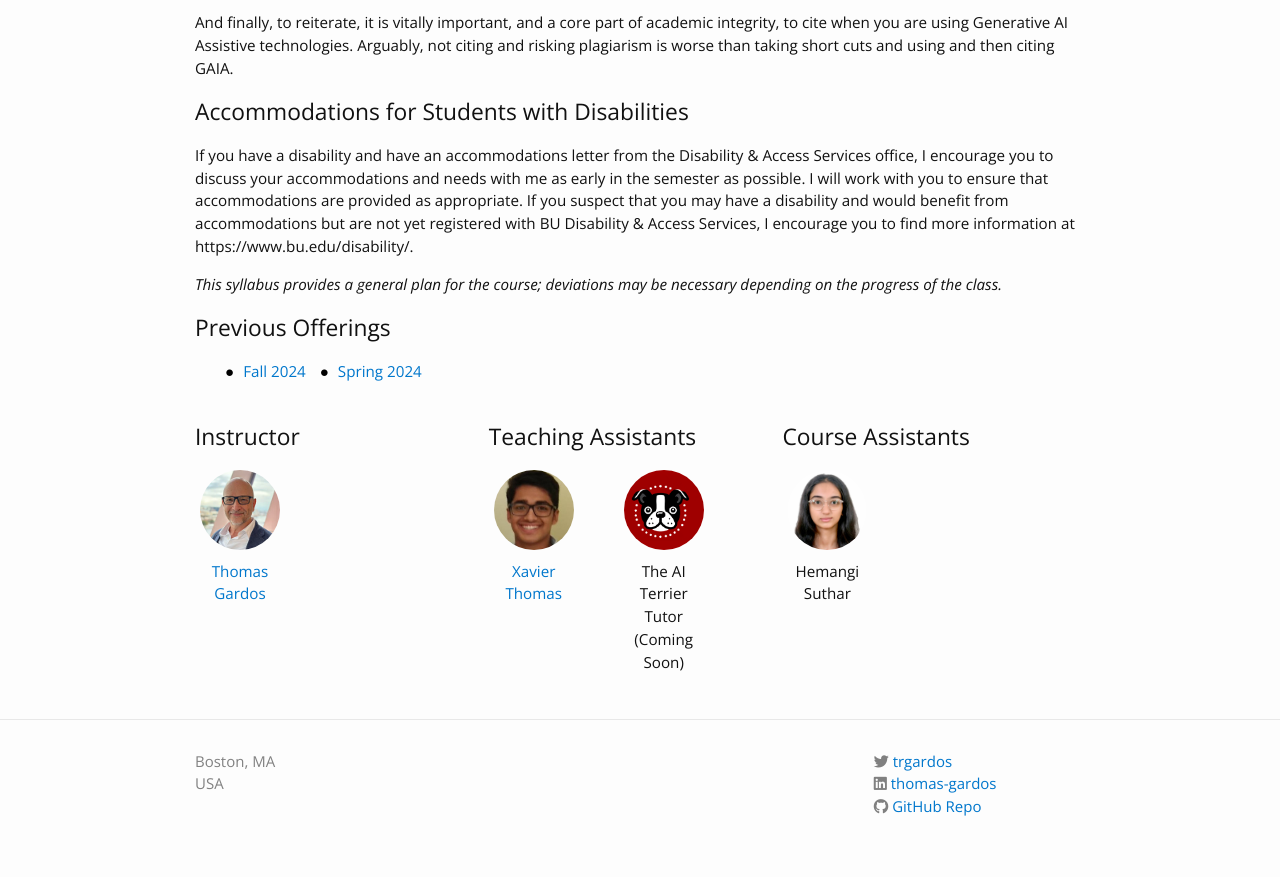
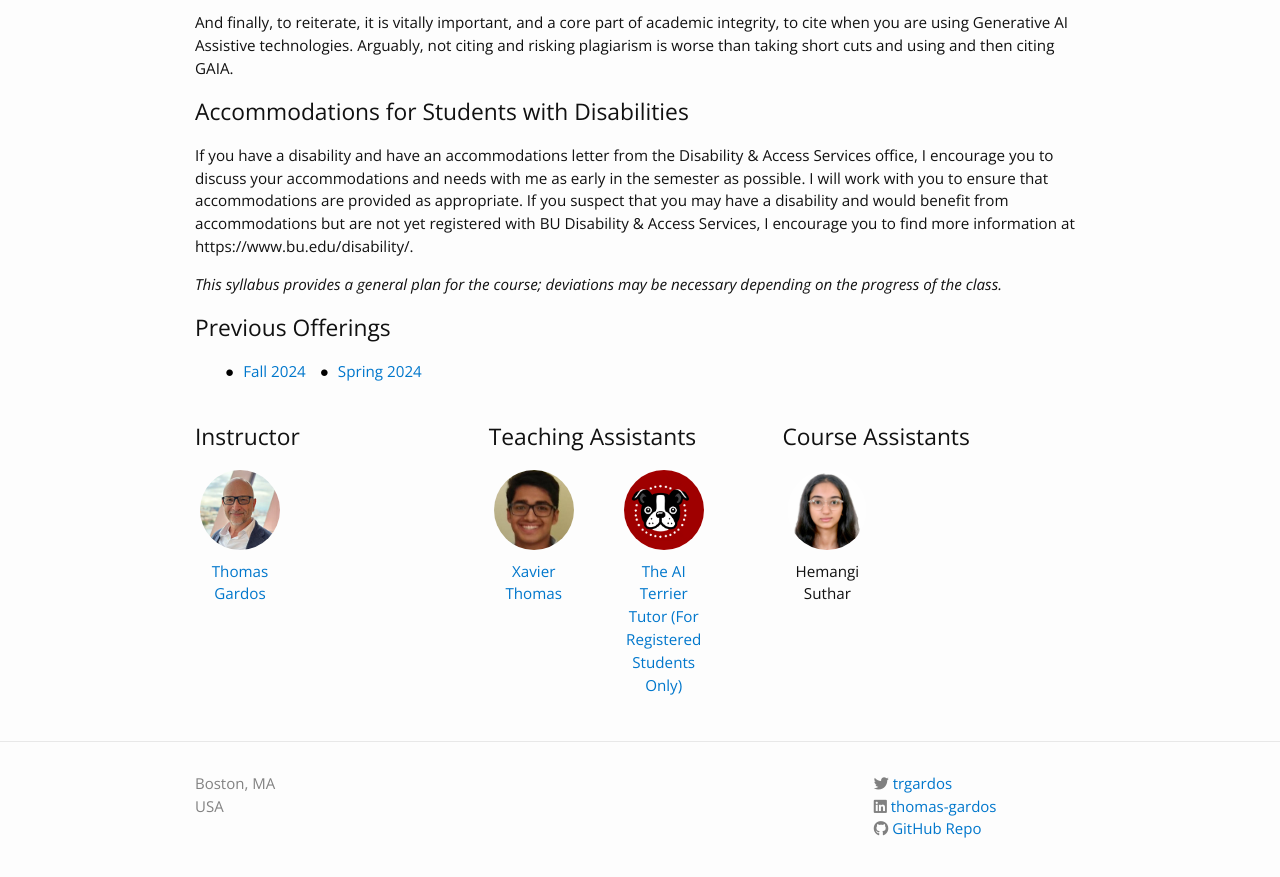
Before and after one commit to DL4DS/sp2025, a Jekyll site: the page built from index.md, in a window 1280 px wide and 900 px high, scrolled down 5784 px. Shown: the top 877 px of the window. Built offline with Jekyll 4.4.1, drawn with Linux system fonts in a browser that asks for light colours; nearby versions of some CDN libraries.

```diff
--- a/_data/people.yml
+++ b/_data/people.yml
@@ -9,9 +9,9 @@ teaching_assistants:
     profile_pic: /_images/pp/xavier.jpg
     webpage: https://xavierohan.github.io
     email: xthomas@bu.edu
-  - name: The AI Terrier Tutor (Coming Soon)
+  - name: The AI Terrier Tutor (For Registered Students Only)
     profile_pic: /_images/pp/Terrier_Logo.png
-    #webpage: https://chat.openai.com/g/g-GcuPjBlNb-dl4ds-terrier-tutor
+    webpage: https://dl4ds-sp25-tutor.hf.space/
 
 course_assistants:
   - name: Hemangi Suthar
```
